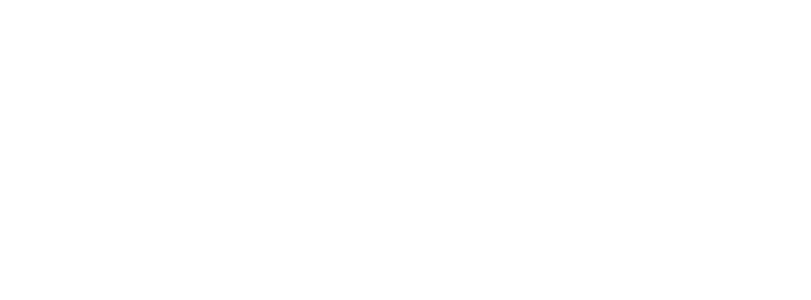
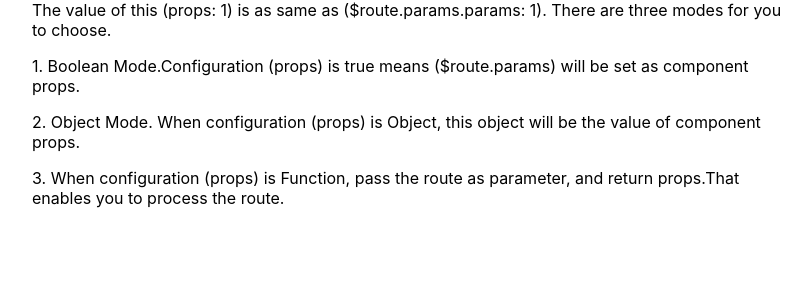
Before and after one commit to EmmaYXY/vue-router-practise, a Vue app: page /#/props/1 in a window 1280 px wide. Shown: the top 300 px of the page, without its empty margins (224-1035 px from the left). Built offline with nearby package versions, Linux system fonts and the light colour scheme.

Commit message:
passing props to route components

```diff
--- a/src/components/Index.vue
+++ b/src/components/Index.vue
@@ -36,7 +36,13 @@
           </span>
           <span @click="goToAlias">
             The difference between redirection and alias is alias just another symbol of some route.Like, we
-            go to 'alias', and end up '/alias' in address bar but components corresponded to '/named' are rendered.
+            go to '/alias', and end up '/alias' in address bar but actually components corresponded to '/named' are rendered.
+          </span>
+        </li>
+        <li>
+          <span @click="goToPassProps">
+            To decouple component and route when using ($route), there is an alternate way to pass parameters related to
+            specific route.Passing props to route component.
           </span>
         </li>
       </ul>
@@ -71,6 +77,9 @@
     },
     goToAlias () {
       this.$router.push('/alias')
+    },
+    goToPassProps () {
+      this.$router.push('/props/shaw')
     }
   }
 }
@@ -86,4 +95,7 @@
   .content
     .button
       margin-top 10px
+    li
+      margin-top 20px
+      cursor pointer
 </style>
--- /dev/null
+++ b/src/components/props/Props.vue
@@ -0,0 +1,35 @@
+<template>
+  <div>
+      <span>
+        The value of this (props: {{ params }}) is as same as ($route.params.params: {{ $route.params.params }}).
+        There are three modes for you to choose.
+      </span>
+      <p>
+        1. Boolean Mode.Configuration (props) is true means ($route.params) will be set as component props.
+      </p>
+      <p>
+        2. Object Mode. When configuration (props) is Object, this object will be the value of component props.
+      </p>
+      <p>
+        3. When configuration (props) is Function, pass the route as parameter, and return props.That enables you to process
+        the route.
+      </p>
+  </div>
+</template>
+
+<script>
+export default {
+  name: 'Props',
+  props: ['params'],
+  data () {
+    return {
+    }
+  },
+  methods: {
+  }
+}
+</script>
+
+<!-- Add "scoped" attribute to limit CSS to this component only -->
+<style lang="stylus">
+</style>
--- a/src/router/index.js
+++ b/src/router/index.js
@@ -10,6 +10,7 @@
 import Bar from '../components/named/Bar'
 import Content from '../components/named/Content'
 import NamedNested from '../components/named/NamedNested'
+import Props from '../components/props/Props'
 
 Vue.use(Router)
 
@@ -68,6 +69,11 @@
   {
     path: '/from',
     redirect: '/named'
+  },
+  {
+    path: '/props/:params',
+    component: Props,
+    props: true
   }
 ]
 
```
Also changed, not shown: 1 other file (tests, documents, lock files or other folders).
